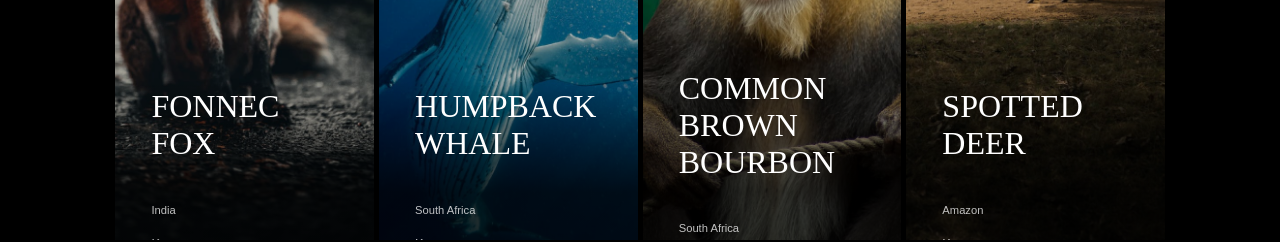
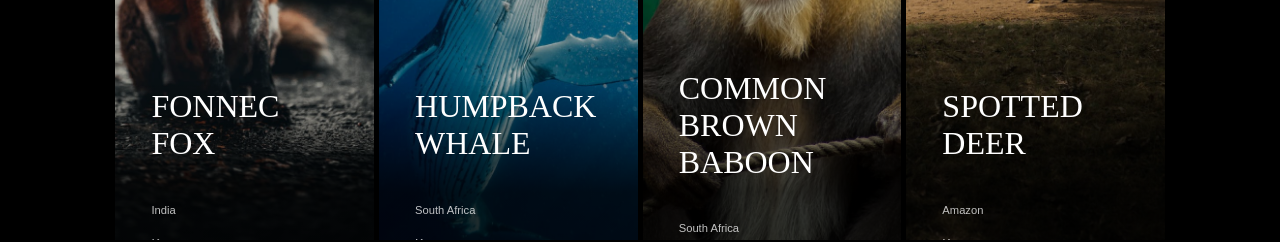
Before and after one commit to Ke-bean/COA-Challenge-Solution, a plain HTML site: page index.html in a window 1280 px wide. Shown: the part 445-687 px from the top of the page. Drawn offline with Linux system fonts and the light colour scheme.

Commit message:
update readme file

```diff
--- a/index.html
+++ b/index.html
@@ -32,7 +32,7 @@
           <div class="content">
             <p class="name barlow-condensed-bold">
               COMMON BROWN <br />
-              BOURBON
+              BABOON
             </p>
             <p class="subtitle barlow-condensed-light">South Africa</p>
             <p class="know-more subtitle barlow-condensed-regular">Know more</p>
```
Also changed, not shown: 1 other file.
